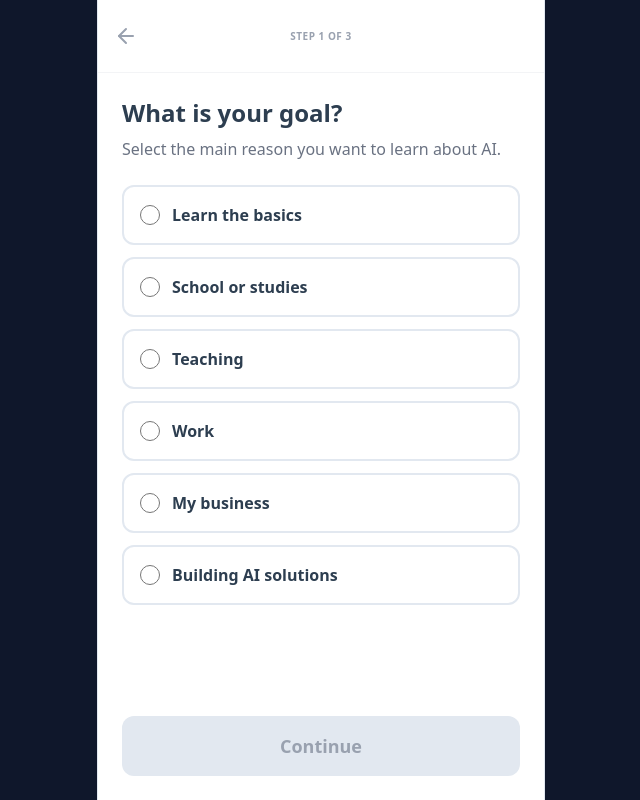
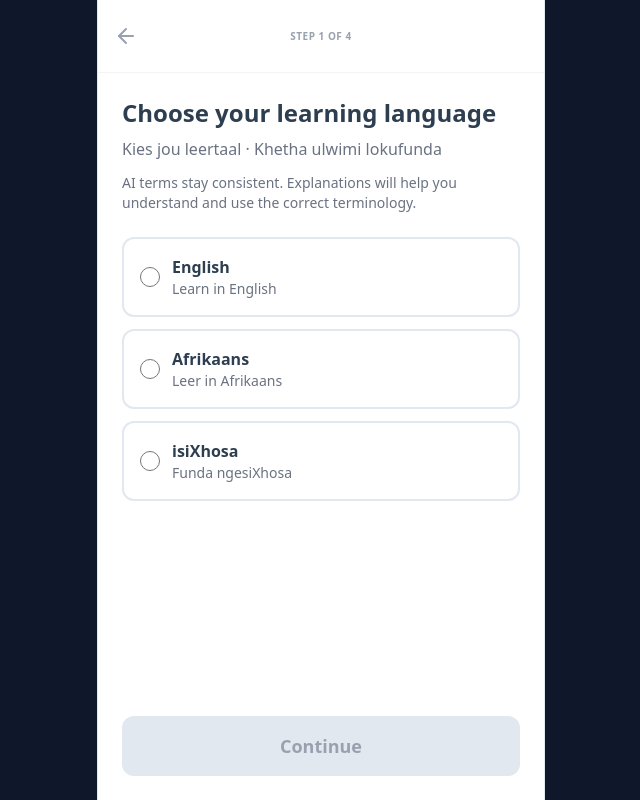
Before and after one commit to marcdiedricks/mzansi-ai-educator, a React (Vite) app: page /mzansi-ai-educator/onboarding in a window 1280 px wide. Shown: the whole page, without its empty margins (319-959 px from the left). Built offline with nearby package versions, Linux system fonts and the light colour scheme.

Commit message:
FOUNDATION-01: add English Afrikaans isiXhosa onboarding

```diff
--- a/src/pages/Onboarding.tsx
+++ b/src/pages/Onboarding.tsx
@@ -1,85 +1,70 @@
 import { useState } from 'react';
 import { useNavigate } from 'react-router-dom';
-import { setOnboardingComplete } from '../lib/storage';
+import { setOnboardingComplete, type LearnerLanguage } from '../lib/storage';
 import { ArrowLeft } from 'lucide-react';
 
-type Step = 1 | 2 | 3;
+type Step = 1 | 2 | 3 | 4;
+
+const languageOptions: Array<{ code: LearnerLanguage; name: string; welcome: string }> = [
+  { code: 'en', name: 'English', welcome: 'Learn in English' },
+  { code: 'af', name: 'Afrikaans', welcome: 'Leer in Afrikaans' },
+  { code: 'xh', name: 'isiXhosa', welcome: 'Funda ngesiXhosa' },
+];
 
 export function Onboarding() {
   const navigate = useNavigate();
   const [step, setStep] = useState<Step>(1);
+  const [language, setLanguage] = useState<LearnerLanguage | ''>('');
   const [goal, setGoal] = useState('');
   const [experience, setExperience] = useState('');
   const [dataMode, setDataMode] = useState('');
 
   const handleNext = () => {
-    if (step === 1 && goal) setStep(2);
-    else if (step === 2 && experience) setStep(3);
-    else if (step === 3 && dataMode) {
-      setOnboardingComplete({ goal, experience, dataMode });
+    if (step === 1 && language) setStep(2);
+    else if (step === 2 && goal) setStep(3);
+    else if (step === 3 && experience) setStep(4);
+    else if (step === 4 && dataMode && language) {
+      setOnboardingComplete({ language, goal, experience, dataMode });
       navigate('/home', { replace: true });
     }
   };
 
   const handleBack = () => {
-    if (step === 3) setStep(2);
-    else if (step === 2) setStep(1);
-    else if (step === 1) navigate('/', { replace: true });
+    if (step > 1) setStep((step - 1) as Step);
+    else navigate('/', { replace: true });
   };
 
   const isNextDisabled =
-    (step === 1 && !goal) ||
-    (step === 2 && !experience) ||
-    (step === 3 && !dataMode);
+    (step === 1 && !language) ||
+    (step === 2 && !goal) ||
+    (step === 3 && !experience) ||
+    (step === 4 && !dataMode);
 
   return (
     <div className="flex flex-col min-h-screen bg-white text-[#1A202C] w-full max-w-md mx-auto sm:border-x sm:border-[#E2E8F0]">
       <header className="flex items-center p-4 border-b border-gray-100">
-        <button
-          onClick={handleBack}
-          className="p-2 -ml-2 text-gray-400 hover:text-[#2D3E50] rounded-lg focus-visible:outline-none focus-visible:ring-2 focus-visible:ring-[#2D3E50]"
-          aria-label="Go back"
-        >
+        <button onClick={handleBack} className="p-2 -ml-2 text-gray-400 hover:text-[#2D3E50] rounded-lg focus-visible:outline-none focus-visible:ring-2 focus-visible:ring-[#2D3E50]" aria-label="Go back">
           <ArrowLeft className="w-6 h-6" />
         </button>
-        <div className="flex-1 text-center font-bold text-[10px] uppercase tracking-wider text-gray-400 mr-8">
-          Step {step} of 3
-        </div>
+        <div className="flex-1 text-center font-bold text-[10px] uppercase tracking-wider text-gray-400 mr-8">Step {step} of 4</div>
       </header>
 
       <main className="flex-1 p-6 flex flex-col">
         {step === 1 && (
           <div className="space-y-6 flex-1">
             <div>
-              <h2 className="text-2xl font-bold text-[#2D3E50] mb-2">What is your goal?</h2>
-              <p className="text-gray-500 font-medium">Select the main reason you want to learn about AI.</p>
+              <h2 className="text-2xl font-bold text-[#2D3E50] mb-2">Choose your learning language</h2>
+              <p className="text-gray-500 font-medium">Kies jou leertaal · Khetha ulwimi lokufunda</p>
+              <p className="text-sm text-gray-500 mt-3">AI terms stay consistent. Explanations will help you understand and use the correct terminology.</p>
             </div>
             <div className="space-y-3">
-              {[
-                'Learn the basics',
-                'School or studies',
-                'Teaching',
-                'Work',
-                'My business',
-                'Building AI solutions'
-              ].map((option) => (
-                <label
-                  key={option}
-                  className={`flex items-center p-4 border-2 rounded-xl cursor-pointer transition-colors ${
-                    goal === option
-                      ? 'border-[#E67E22] bg-[#F8F9FA]'
-                      : 'border-[#E2E8F0] hover:border-gray-300'
-                  }`}
-                >
-                  <input
-                    type="radio"
-                    name="goal"
-                    value={option}
-                    checked={goal === option}
-                    onChange={(e) => setGoal(e.target.value)}
-                    className="w-5 h-5 text-[#E67E22] border-gray-300 focus:ring-[#E67E22]"
-                  />
-                  <span className="ml-3 font-bold text-[#2D3E50]">{option}</span>
+              {languageOptions.map((option) => (
+                <label key={option.code} className={`flex items-center p-4 border-2 rounded-xl cursor-pointer transition-colors ${language === option.code ? 'border-[#E67E22] bg-[#F8F9FA]' : 'border-[#E2E8F0] hover:border-gray-300'}`}>
+                  <input type="radio" name="language" value={option.code} checked={language === option.code} onChange={() => setLanguage(option.code)} className="w-5 h-5 text-[#E67E22] border-gray-300 focus:ring-[#E67E22]" />
+                  <div className="ml-3">
+                    <div className="font-bold text-[#2D3E50]">{option.name}</div>
+                    <div className="text-sm text-gray-500">{option.welcome}</div>
+                  </div>
                 </label>
               ))}
             </div>
@@ -88,33 +73,11 @@ export function Onboarding() {
 
         {step === 2 && (
           <div className="space-y-6 flex-1">
-            <div>
-              <h2 className="text-2xl font-bold text-[#2D3E50] mb-2">Your AI experience</h2>
-              <p className="text-gray-500 font-medium">How much have you used AI before?</p>
-            </div>
+            <div><h2 className="text-2xl font-bold text-[#2D3E50] mb-2">What is your goal?</h2><p className="text-gray-500 font-medium">Select the main reason you want to learn about AI.</p></div>
             <div className="space-y-3">
-              {[
-                'New to AI',
-                'I\'ve tried AI',
-                'I use AI regularly',
-                'I build with AI'
-              ].map((option) => (
-                <label
-                  key={option}
-                  className={`flex items-center p-4 border-2 rounded-xl cursor-pointer transition-colors ${
-                    experience === option
-                      ? 'border-[#E67E22] bg-[#F8F9FA]'
-                      : 'border-[#E2E8F0] hover:border-gray-300'
-                  }`}
-                >
-                  <input
-                    type="radio"
-                    name="experience"
-                    value={option}
-                    checked={experience === option}
-                    onChange={(e) => setExperience(e.target.value)}
-                    className="w-5 h-5 text-[#E67E22] border-gray-300 focus:ring-[#E67E22]"
-                  />
+              {['Learn the basics', 'School or studies', 'Teaching', 'Work', 'My business', 'Building AI solutions'].map((option) => (
+                <label key={option} className={`flex items-center p-4 border-2 rounded-xl cursor-pointer transition-colors ${goal === option ? 'border-[#E67E22] bg-[#F8F9FA]' : 'border-[#E2E8F0] hover:border-gray-300'}`}>
+                  <input type="radio" name="goal" value={option} checked={goal === option} onChange={(e) => setGoal(e.target.value)} className="w-5 h-5 text-[#E67E22] border-gray-300 focus:ring-[#E67E22]" />
                   <span className="ml-3 font-bold text-[#2D3E50]">{option}</span>
                 </label>
               ))}
@@ -124,78 +87,42 @@ export function Onboarding() {
 
         {step === 3 && (
           <div className="space-y-6 flex-1">
-            <div>
-              <h2 className="text-2xl font-bold text-[#2D3E50] mb-2">Data mode</h2>
-              <p className="text-gray-500 font-medium">Choose how the app uses your mobile data. You can change this later.</p>
+            <div><h2 className="text-2xl font-bold text-[#2D3E50] mb-2">Your AI experience</h2><p className="text-gray-500 font-medium">How much have you used AI before?</p></div>
+            <div className="space-y-3">
+              {['New to AI', "I've tried AI", 'I use AI regularly', 'I build with AI'].map((option) => (
+                <label key={option} className={`flex items-center p-4 border-2 rounded-xl cursor-pointer transition-colors ${experience === option ? 'border-[#E67E22] bg-[#F8F9FA]' : 'border-[#E2E8F0] hover:border-gray-300'}`}>
+                  <input type="radio" name="experience" value={option} checked={experience === option} onChange={(e) => setExperience(e.target.value)} className="w-5 h-5 text-[#E67E22] border-gray-300 focus:ring-[#E67E22]" />
+                  <span className="ml-3 font-bold text-[#2D3E50]">{option}</span>
+                </label>
+              ))}
             </div>
+          </div>
+        )}
+
+        {step === 4 && (
+          <div className="space-y-6 flex-1">
+            <div><h2 className="text-2xl font-bold text-[#2D3E50] mb-2">Data mode</h2><p className="text-gray-500 font-medium">Choose how the app uses your mobile data. You can change this later.</p></div>
             <div className="space-y-4">
-              <label
-                className={`block p-4 border-2 rounded-xl cursor-pointer transition-colors ${
-                  dataMode === 'Low Data' ? 'border-[#E67E22] bg-[#F8F9FA]' : 'border-[#E2E8F0] hover:border-gray-300'
-                }`}
-              >
-                <div className="flex items-center mb-1">
-                  <input
-                    type="radio"
-                    name="dataMode"
-                    value="Low Data"
-                    checked={dataMode === 'Low Data'}
-                    onChange={(e) => setDataMode(e.target.value)}
-                    className="w-5 h-5 text-[#E67E22] border-gray-300 focus:ring-[#E67E22]"
-                  />
-                  <span className="ml-3 font-bold text-[#2D3E50] text-lg">Low Data</span>
-                </div>
-                <p className="ml-8 text-sm text-gray-500">Text only. Images and videos will not load automatically.</p>
-              </label>
-
-              <label
-                className={`block p-4 border-2 rounded-xl cursor-pointer transition-colors ${
-                  dataMode === 'Standard' ? 'border-[#E67E22] bg-[#F8F9FA]' : 'border-[#E2E8F0] hover:border-gray-300'
-                }`}
-              >
-                <div className="flex items-center mb-1">
-                  <input
-                    type="radio"
-                    name="dataMode"
-                    value="Standard"
-                    checked={dataMode === 'Standard'}
-                    onChange={(e) => setDataMode(e.target.value)}
-                    className="w-5 h-5 text-[#E67E22] border-gray-300 focus:ring-[#E67E22]"
-                  />
-                  <span className="ml-3 font-bold text-[#2D3E50] text-lg">Standard</span>
-                </div>
-                <p className="ml-8 text-sm text-gray-500">Loads everything normally. Recommended when on Wi-Fi.</p>
-              </label>
-
-              <label
-                className={`block p-4 border-2 rounded-xl cursor-pointer transition-colors ${
-                  dataMode === 'Mostly Offline' ? 'border-[#E67E22] bg-[#F8F9FA]' : 'border-[#E2E8F0] hover:border-gray-300'
-                }`}
-              >
-                <div className="flex items-center mb-1">
-                  <input
-                    type="radio"
-                    name="dataMode"
-                    value="Mostly Offline"
-                    checked={dataMode === 'Mostly Offline'}
-                    onChange={(e) => setDataMode(e.target.value)}
-                    className="w-5 h-5 text-[#E67E22] border-gray-300 focus:ring-[#E67E22]"
-                  />
-                  <span className="ml-3 font-bold text-[#2D3E50] text-lg">Mostly Offline</span>
-                </div>
-                <p className="ml-8 text-sm text-gray-500">Downloads lessons when on Wi-Fi for offline use. Uses storage space.</p>
-              </label>
+              {[
+                ['Low Data', 'Uses as little mobile data as possible.'],
+                ['Standard', 'Loads the full learning experience when connectivity is available.'],
+                ['Mostly Offline', 'Prioritises downloaded and locally available learning content.'],
+              ].map(([name, description]) => (
+                <label key={name} className={`block p-4 border-2 rounded-xl cursor-pointer transition-colors ${dataMode === name ? 'border-[#E67E22] bg-[#F8F9FA]' : 'border-[#E2E8F0] hover:border-gray-300'}`}>
+                  <div className="flex items-center mb-1">
+                    <input type="radio" name="dataMode" value={name} checked={dataMode === name} onChange={(e) => setDataMode(e.target.value)} className="w-5 h-5 text-[#E67E22] border-gray-300 focus:ring-[#E67E22]" />
+                    <span className="ml-3 font-bold text-[#2D3E50] text-lg">{name}</span>
+                  </div>
+                  <p className="ml-8 text-sm text-gray-500">{description}</p>
+                </label>
+              ))}
             </div>
           </div>
         )}
 
         <div className="pt-6 mt-auto">
-          <button
-            onClick={handleNext}
-            disabled={isNextDisabled}
-            className="w-full bg-[#2D3E50] hover:bg-[#1f2b38] disabled:bg-[#E2E8F0] disabled:text-gray-400 text-white font-bold py-4 px-6 rounded-xl transition-colors focus-visible:outline-none focus-visible:ring-2 focus-visible:ring-offset-2 focus-visible:ring-[#2D3E50] text-lg"
-          >
-            {step === 3 ? 'Start My Learning Path' : 'Continue'}
+          <button onClick={handleNext} disabled={isNextDisabled} className="w-full bg-[#2D3E50] hover:bg-[#1f2b38] disabled:bg-[#E2E8F0] disabled:text-gray-400 text-white font-bold py-4 px-6 rounded-xl transition-colors focus-visible:outline-none focus-visible:ring-2 focus-visible:ring-offset-2 focus-visible:ring-[#2D3E50] text-lg">
+            {step === 4 ? 'Start My Learning Path' : 'Continue'}
           </button>
         </div>
       </main>
```
